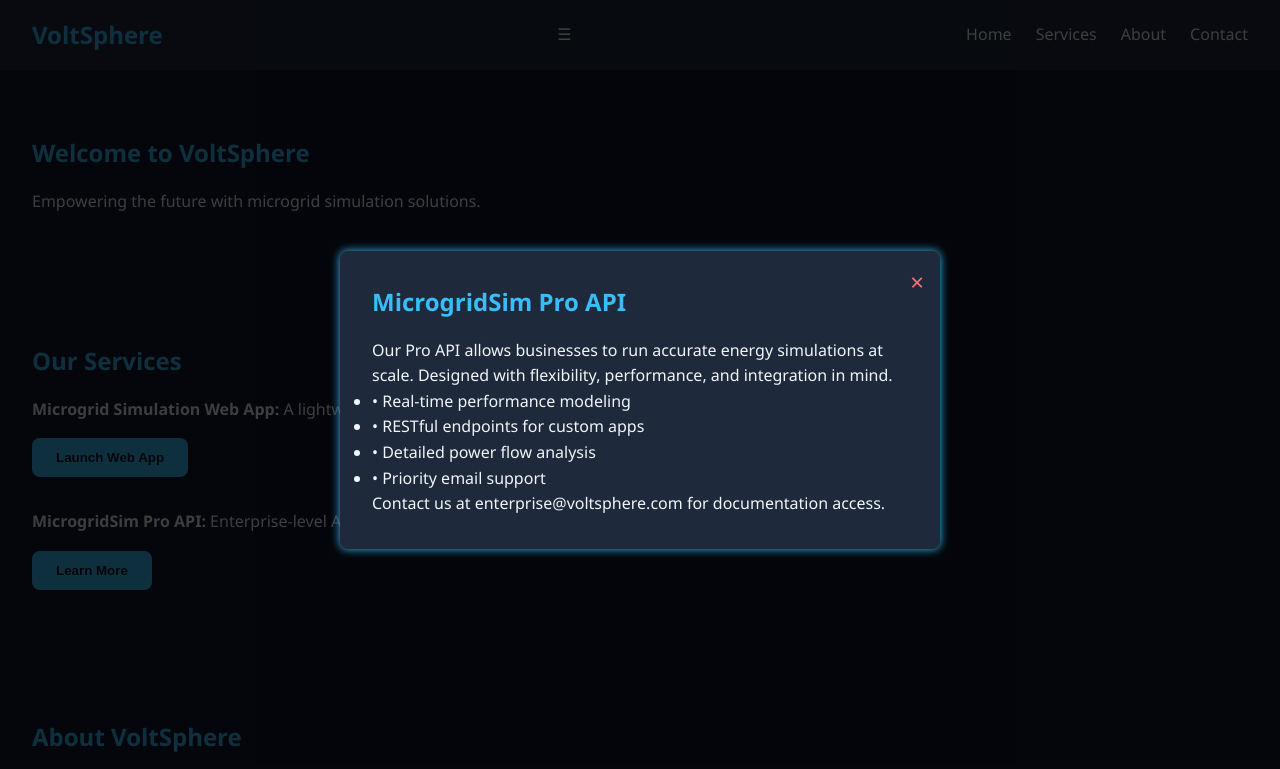
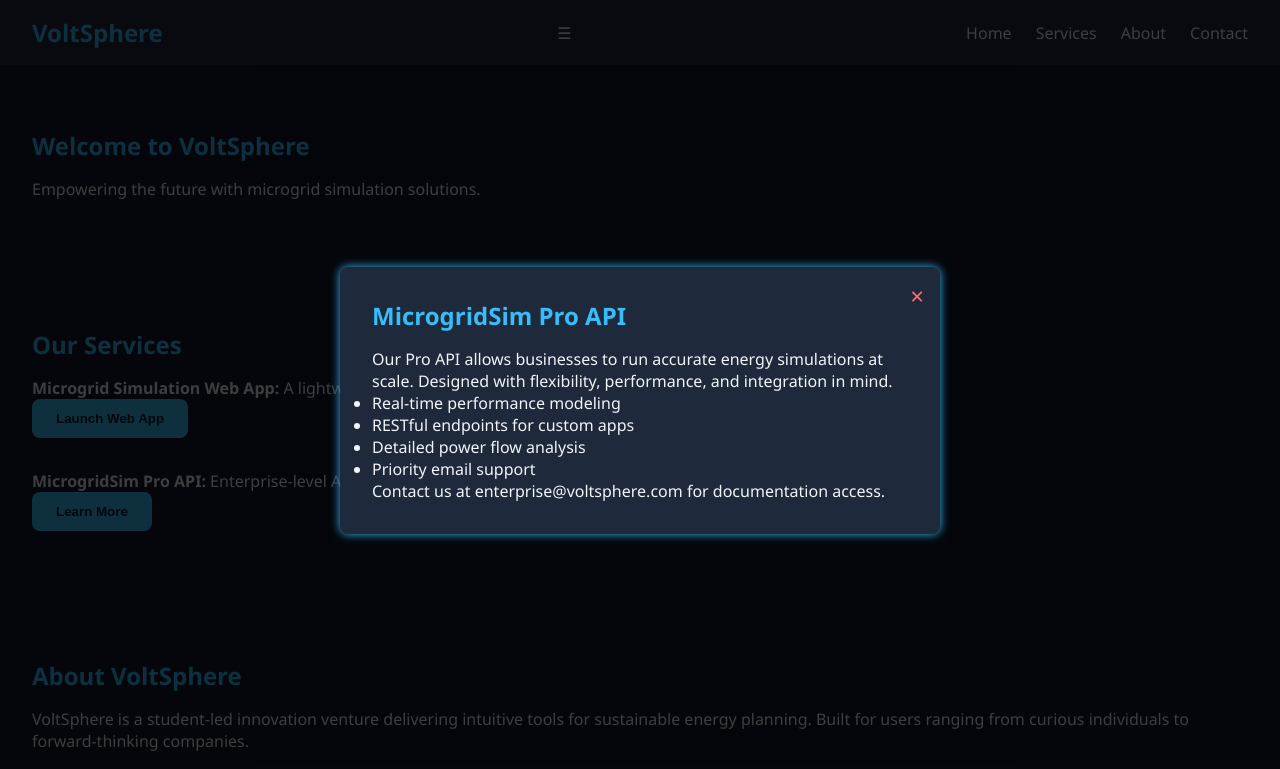
Before and after one commit to yaseen-moh/microgrid, a plain HTML site: page Index.html in a window 1280 px wide. Both pictures are taken after a click on the button "Learn More". Shown: the top 769 px of the page. Drawn offline with Linux system fonts and the light colour scheme.

Commit message:
Update Index.html

```diff
--- a/Index.html
+++ b/Index.html
@@ -2,10 +2,9 @@
 <html lang="en">
 <head>
   <meta charset="UTF-8" />
-  <meta name="viewport" content="width=device-width, initial-scale=1.0"/>
+  <meta name="viewport" content="width=device-width, initial-scale=1.0" />
   <title>VoltSphere</title>
   <style>
-    /* Reset & Base */
     * {
       margin: 0;
       padding: 0;
@@ -17,7 +16,6 @@
       font-family: 'Segoe UI', sans-serif;
       background-color: #0f172a;
       color: #f1f5f9;
-      line-height: 1.6;
     }
 
     a {
@@ -25,18 +23,15 @@
       text-decoration: none;
     }
 
-    header {
-      background-color: #1e293b;
-      padding: 1rem 2rem;
-      position: sticky;
-      top: 0;
-      z-index: 1000;
-    }
-
     nav {
       display: flex;
       justify-content: space-between;
       align-items: center;
+      padding: 1rem 2rem;
+      background-color: #1e293b;
+      position: sticky;
+      top: 0;
+      z-index: 1000;
     }
 
     nav .logo {
@@ -60,23 +55,22 @@
     }
 
     h1, h2 {
+      color: #38bdf8;
       margin-bottom: 1rem;
-      color: #38bdf8;
     }
 
-    .service-button {
+    .button {
       background-color: #38bdf8;
       color: #0f172a;
+      padding: 0.75rem 1.5rem;
       border: none;
-      padding: 0.75rem 1.5rem;
-      margin-top: 1rem;
-      cursor: pointer;
       border-radius: 0.5rem;
       font-weight: bold;
+      cursor: pointer;
       transition: background-color 0.3s ease;
     }
 
-    .service-button:hover {
+    .button:hover {
       background-color: #0ea5e9;
     }
 
@@ -87,15 +81,14 @@
       color: #94a3b8;
     }
 
-    /* Modal */
     .modal {
       display: none;
       position: fixed;
       z-index: 2000;
       left: 0;
       top: 0;
-      width: 100vw;
-      height: 100vh;
+      width: 100%;
+      height: 100%;
       background: rgba(0, 0, 0, 0.75);
       justify-content: center;
       align-items: center;
@@ -120,7 +113,6 @@
       cursor: pointer;
     }
 
-    /* Responsive */
     @media (max-width: 768px) {
       nav ul {
         flex-direction: column;
@@ -147,9 +139,6 @@
 </head>
 
 <body>
-
-  <!-- Header -->
-  <header>
   <nav>
     <div class="logo">VoltSphere</div>
     <div class="menu-toggle" onclick="toggleMenu()">☰</div>
@@ -160,58 +149,50 @@
       <li><a href="#contact">Contact</a></li>
     </ul>
   </nav>
-  </header>
 
-  <!-- Home Section -->
   <section id="home">
     <h1>Welcome to VoltSphere</h1>
     <p>Empowering the future with microgrid simulation solutions.</p>
   </section>
 
-  <!-- Services Section -->
   <section id="services">
     <h2>Our Services</h2>
     <p><strong>Microgrid Simulation Web App:</strong> A lightweight browser-based tool for modeling your own microgrid.</p>
-    <button class="service-button" onclick="window.location.href='https://microgridsim.voltsphere.com'">Launch Web App</button>
+    <button class="button" onclick="window.location.href='https://microgridsim.voltsphere.com'">Launch Web App</button>
 
     <p style="margin-top: 2rem;"><strong>MicrogridSim Pro API:</strong> Enterprise-level API for businesses to integrate simulations.</p>
-    <button class="service-button" onclick="openModal()">Learn More</button>
+    <button class="button" onclick="openModal()">Learn More</button>
   </section>
 
-  <!-- About Section -->
   <section id="about">
     <h2>About VoltSphere</h2>
     <p>VoltSphere is a student-led innovation venture delivering intuitive tools for sustainable energy planning. Built for users ranging from curious individuals to forward-thinking companies.</p>
   </section>
 
-  <!-- Contact Section -->
   <section id="contact">
     <h2>Contact Us</h2>
     <p>Got questions or want to collaborate? Email us at <a href="mailto:contact@voltsphere.com">contact@voltsphere.com</a>.</p>
   </section>
 
-  <!-- Footer -->
   <footer>
     <p>&copy; 2025 VoltSphere. All rights reserved.</p>
   </footer>
 
-  <!-- Modal -->
   <div class="modal" id="proModal">
     <div class="modal-content">
       <span class="close-btn" onclick="closeModal()">&times;</span>
       <h2>MicrogridSim Pro API</h2>
       <p>Our Pro API allows businesses to run accurate energy simulations at scale. Designed with flexibility, performance, and integration in mind.</p>
       <ul>
-        <li>• Real-time performance modeling</li>
-        <li>• RESTful endpoints for custom apps</li>
-        <li>• Detailed power flow analysis</li>
-        <li>• Priority email support</li>
+        <li>Real-time performance modeling</li>
+        <li>RESTful endpoints for custom apps</li>
+        <li>Detailed power flow analysis</li>
+        <li>Priority email support</li>
       </ul>
       <p>Contact us at <a href="mailto:enterprise@voltsphere.com">enterprise@voltsphere.com</a> for documentation access.</p>
     </div>
   </div>
 
-  <!-- JavaScript -->
   <script>
     function openModal() {
       document.getElementById("proModal").style.display = "flex";
@@ -226,7 +207,6 @@
       navLinks.classList.toggle("show");
     }
 
-    // Close modal on outside click
     window.addEventListener("click", function (e) {
       const modal = document.getElementById("proModal");
       if (e.target === modal) {
@@ -234,6 +214,5 @@
       }
     });
   </script>
-
 </body>
 </html>
```
Lines whose indentation alone changed are shown as unchanged.
